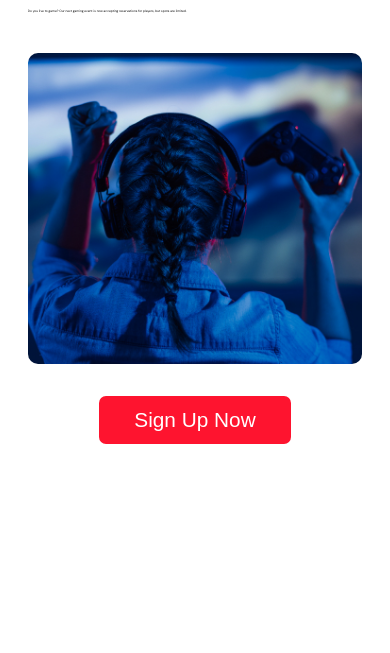
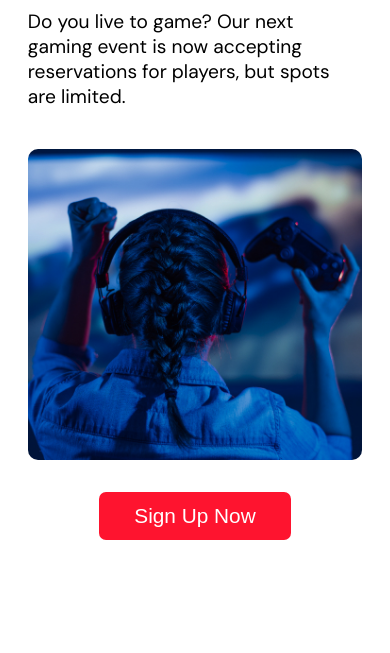
Before and after one commit to sabitsadiq/Game-Site, a plain HTML site: page index.html in a window 390 px wide. Shown: the part 191-844 px from the top of the page. Drawn offline with Linux system fonts and the light colour scheme.

Commit message:
correction

```diff
--- a/modal.css
+++ b/modal.css
@@ -504,7 +504,7 @@ footer {
   }
   .hero-text {
     width: unset;
-    font-size: 0.2rem;
+    font-size: 1.2rem;
     margin-top: 12px;
   }
   .hero-img img {
```
